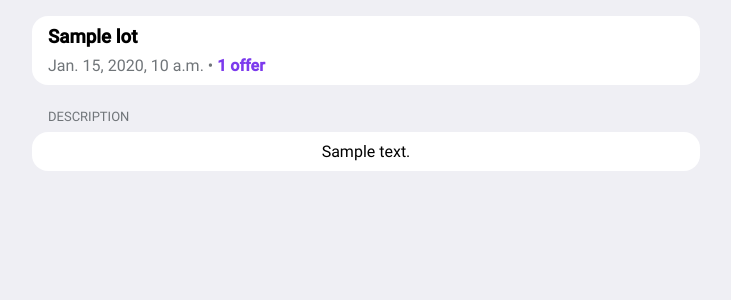
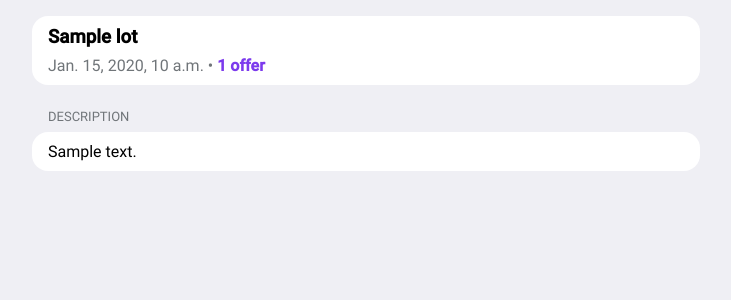
Before and after one commit to sSimuSs/birgo, a Django app: template templates/tg-mini-app/lots/detail.html in a window 1280 px wide. Shown: the top 300 px of the page, without its empty margins (274-1005 px from the left). Run offline with Django 5.2, Linux system fonts and the light colour scheme; the template is opened without the code that fills it: most values are stand-ins (such as "Sample title", 1, 10 or a date in 2020); some libraries are stand-ins or nearby versions.

Commit message:
small ui improvement on wish detail

```diff
--- a/templates/tg-mini-app/lots/detail.html
+++ b/templates/tg-mini-app/lots/detail.html
@@ -29,7 +29,7 @@
         </div>
         {% if lot.description  %}
         <div class="list_section_label mt_16px">{% translate 'Description' %}</div>
-        <div class="rounded_section d_block">
+        <div class="rounded_section d_block justify_items_left">
             <div class="white_space_pre_line collapse" id="description">{{ lot.description }}</div>
             {% if lot.description|length > 210 %}
             <a role="button" class="collapse_link collapsed muted_color fs_14px" href="#description"
```
